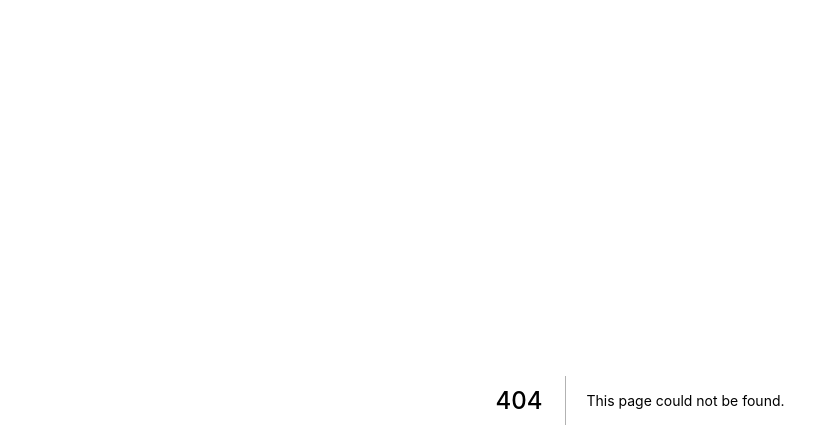
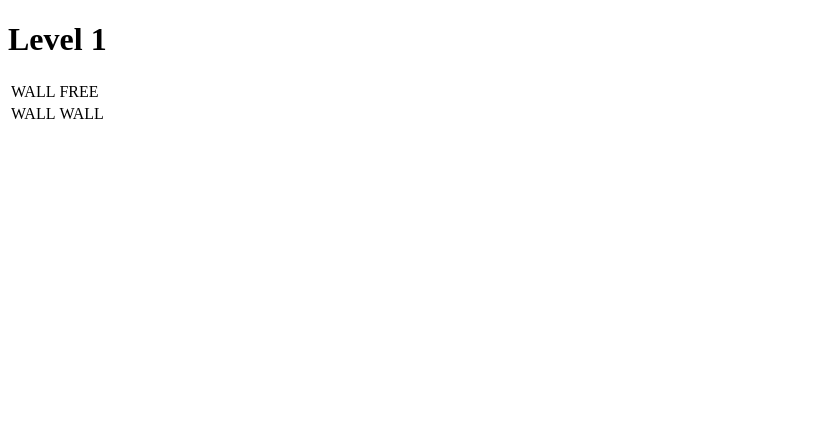
Before and after one commit to Dezzymei/CodeMaze, a Next.js app: page /level/1 in a window 1280 px wide. Before the commit this address had no page. Shown: the top 448 px of the page, without its empty margins (0-839 px from the left). Built offline with nearby package versions, Linux system fonts and the light colour scheme.

Commit message:
Trying to display a level

```diff
--- /dev/null
+++ b/gameLogic/types.js
@@ -0,0 +1,2 @@
+export const WALL = "WALL";
+export const FREE = "FREE";
--- a/pages/index.js
+++ b/pages/index.js
@@ -11,7 +11,9 @@ export default function Home() {
       <main>
         <h1 className="title">Welcome to Code Maze</h1>
 
-        <p className="description">Play</p>
+        <p className="description">
+          <a href="/level/1">Play</a>
+        </p>
       </main>
 
       <footer>&copy; Robert Desmond {new Date().getFullYear()}</footer>
--- /dev/null
+++ b/pages/level/[levelId].js
@@ -0,0 +1,48 @@
+import { useRouter } from "next/router";
+import Head from "next/head";
+
+import { WALL, FREE } from "../../gameLogic/types";
+
+export default function Level() {
+  const router = useRouter();
+  const { levelId } = router.query;
+
+  const levelData = [
+    [WALL, FREE],
+    [WALL, WALL],
+  ];
+
+  const constructLevel = (levelData) => {
+    const width = levelData.length;
+    if (width === 0) {
+      return <>No level data</>;
+    }
+    const height = levelData[0].length;
+    if (height === 0) {
+      return <>No height on Level Data</>;
+    }
+    return (
+      <table>
+        {levelData.map((row) => {
+          return (
+            <tr>
+              {row.map((cell) => {
+                return <td>{cell}</td>;
+              })}
+            </tr>
+          );
+        })}
+      </table>
+    );
+  };
+
+  return (
+    <>
+      <Head>
+        <title>Code Maze | Level {levelId}</title>
+      </Head>
+      <h1>Level {levelId}</h1>
+      {constructLevel(levelData)}
+    </>
+  );
+}
```
